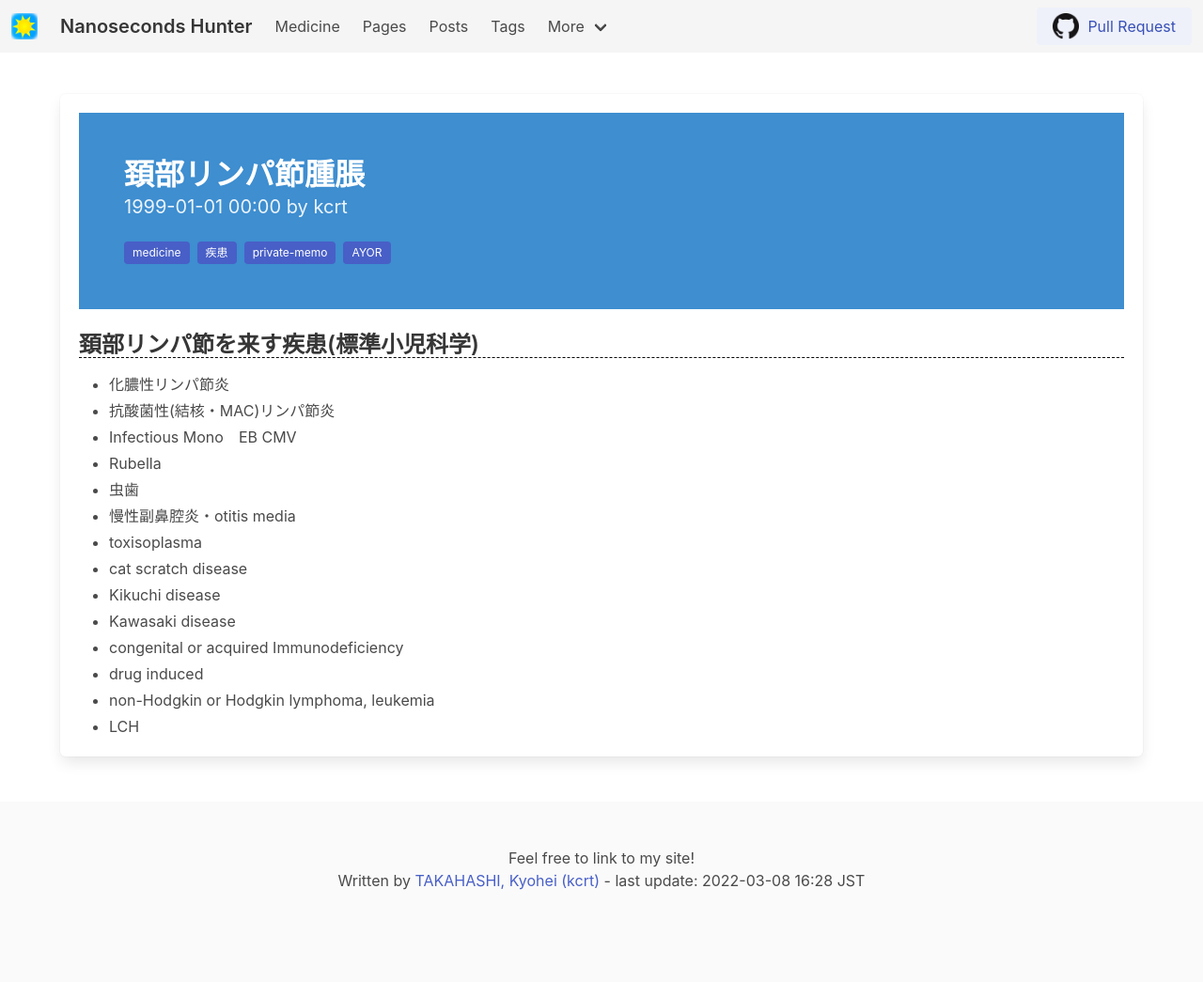
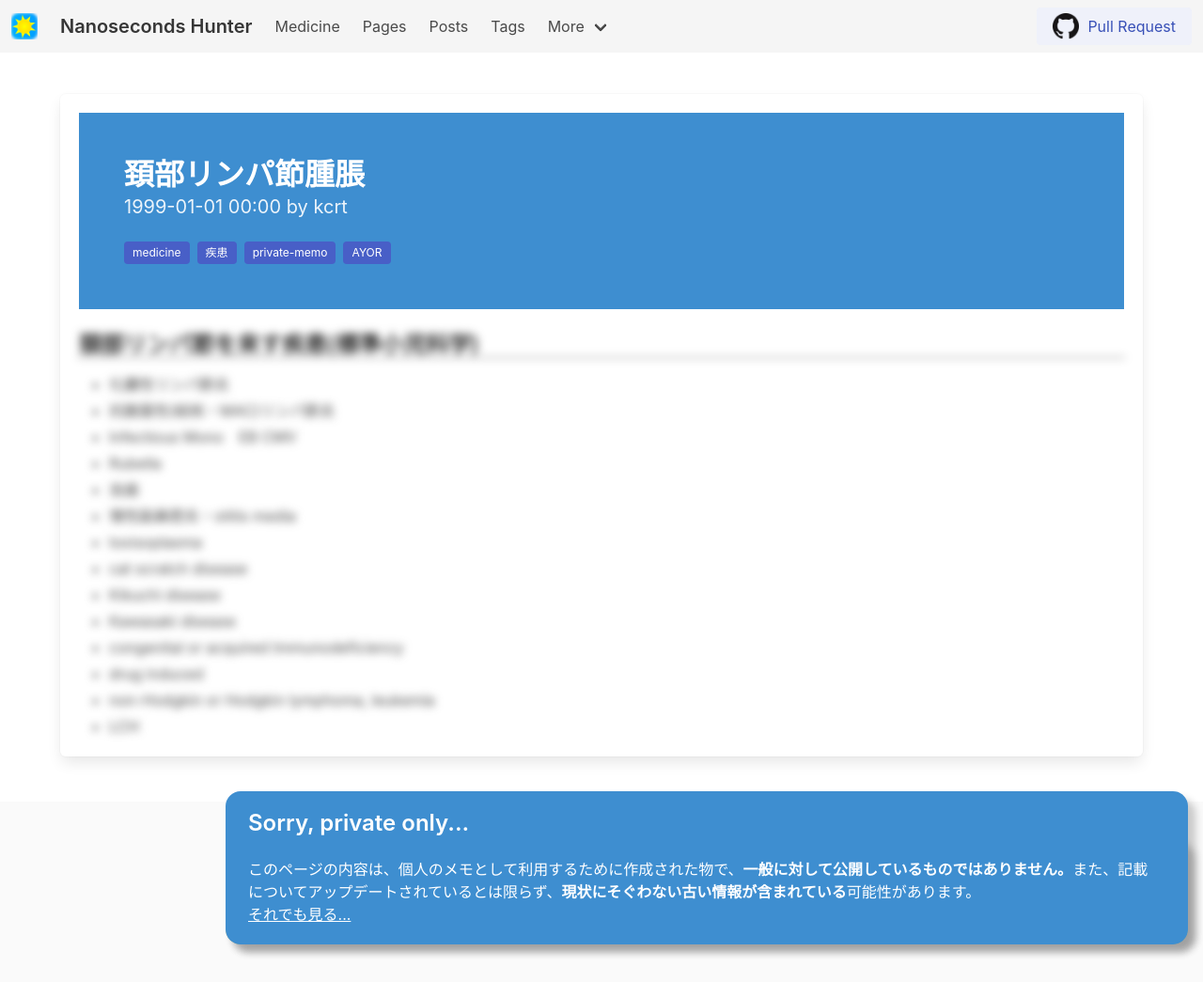
Before and after one commit to kcrt/www.kcrt.net, a Jekyll site: the page built from medicine/疾患/頚部リンパ節腫脹.md, in a window 1280 px wide and 1045 px high. Shown: the whole window at 94% size. Built offline with Jekyll 4.4.1, drawn with Linux system fonts in a browser that asks for light colours.

Commit message:
Modify site settings

```diff
--- a/_layouts/pages.html
+++ b/_layouts/pages.html
@@ -85,7 +85,7 @@
 					</h2>
 					<h2 class="subtitle">
 						{{page.date | date: "%Y-%m-%d %H:%M %Z"}}{%if page.update %}{{page.update | date: "%Y-%m-%d
-						%H:%M %Z" | prepend: ", last
+						%H:%M %Z" | prepend: "/ last
 						update: "}}{% endif %} by
 						kcrt
 					</h2>
@@ -97,7 +97,7 @@
 				</div>
 			</section>
 			<div>&nbsp;</div>
-			<div class="content">
+			<div class="content{% if page.tags contains 'private-memo' %} blur{% endif %}">
 				{{content}}
 			</div>
 		</div>
@@ -116,6 +116,26 @@
 		</nav>
 		{% endif %}
 	</section>
+
+	{% if page.tags contains "AYOR" %}
+	<div class="notification is-warning ayor-info">
+		<button class="delete"></button>
+		<h4 class="title is-4">At your own risk!</h4>
+		この文章に掲載されている内容は、個人のメモとして過去に作成された物であり、<strong>内容に関して保証はありません。</strong><br />
+	</div>
+	{% endif %}
+
+	{% if page.tags contains "private-memo" %}
+	<div class="notification is-info ayor-info">
+		<button id="scope_delete" class="delete hidden"></button>
+		<h4 class="title is-4">Sorry, private only...</h4>
+		このページの内容は、個人のメモとして利用するために作成された物で、<strong>一般に対して公開しているものではありません。</strong>また、記載についてアップデートされているとは限らず、<strong>現状にそぐわない古い情報が含まれている</strong>可能性があります。<br />
+		<a onclick="document.querySelector('div.blur').classList.remove('blur'); document.querySelector('#scope_delete').dispatchEvent(new MouseEvent('click'));"
+			href="#">それでも見る...</a>
+	</div>
+
+	{% endif %}
+
 	<footer class="footer">
 		<div class="content has-text-centered">
 			Feel free to link to my site! <br />
--- a/assets/css/framework.css
+++ b/assets/css/framework.css
@@ -12,3 +12,25 @@ div.content h3 {
 div.content h4 {
     border-bottom: 0.5px dashed #ccc;
 }
+
+.blur {
+    filter: blur(5px);
+}
+
+.ayor-info {
+    position: fixed;
+    bottom: 1rem;
+    right: 1rem;
+    width: 80%;
+    z-index: 9999999;
+    border-radius: 1rem;
+    box-shadow: 0.5rem 0.5rem 0.5rem #0003;
+}
+
+.hidden {
+    display: none;
+}
+
+.scope-kcrt {
+    filter: grayscale(1.0) blur(5px);
+}
--- a/assets/js/pages.js
+++ b/assets/js/pages.js
@@ -1,26 +1,33 @@
 
-/* for hamberger menu */
 document.addEventListener('DOMContentLoaded', () => {
 
+    /* ===== Handle Humberger Menu (bulma) ===== */
     // Get all "navbar-burger" elements
-    const $navbarBurgers = Array.prototype.slice.call(document.querySelectorAll('.navbar-burger'), 0);
+    const navbarBurger = document.querySelector(".navbar-burger");
+    navbarBurger.addEventListener("click", (event) => {
+        // Get the target from the "data-target" attribute
+        const $target = event.target
+        const $menu = document.getElementById($target.dataset.target);
 
-    // Check if there are any navbar burgers
-    if ($navbarBurgers.length == 0)  return;
+        // Toggle the "is-active" class on both the "navbar-burger" and the "navbar-menu"
+        $menu.classList.toggle('is-active');
+        $target.classList.toggle('is-active');
 
-    // Add a click event on each of them
-    $navbarBurgers.forEach( el => {
-        el.addEventListener('click', () => {
+    });
 
-            // Get the target from the "data-target" attribute
-            const target = el.dataset.target;
-            const $target = document.getElementById(target);
-
-            // Toggle the "is-active" class on both the "navbar-burger" and the "navbar-menu"
-            el.classList.toggle('is-active');
-            $target.classList.toggle('is-active');
-
+    /* ===== Notification close box ===== */
+    (document.querySelectorAll('.notification .delete') || []).forEach(($delete) => {
+        const $notification = $delete.parentNode;
+        $delete.addEventListener('click', () => {
+            $notification.parentNode.removeChild($notification);
         });
     });
 
+    /* ===== Add 'table' class to all tables ===== */
+    const tables = document.querySelectorAll("table");
+    for (const table of tables){
+        table.classList.add("table", "is-bordered");
+    }
+
+
 });
--- a/utils/dokuwiki_to_jekyll.py
+++ b/utils/dokuwiki_to_jekyll.py
@@ -49,7 +49,7 @@ def main():
             "%Y-%m-%d %H:%M:%S +0900")
         post["tags"] = parts[:-1]
         post["categories"] = post["tags"][:]
-        post["tags"].append("scope:kcrt")
+        post["tags"].append("private-memo")
         post["tags"].append("AYOR")
         post["title"] = parts[-1]
         post["type"] = "page"
```
Also changed, not shown: _posts/2022-03-08-tensorflow_on_m1mac.md (added, +44 -0 lines), README.md, ppr/index.md (renamed from ppr.md).
